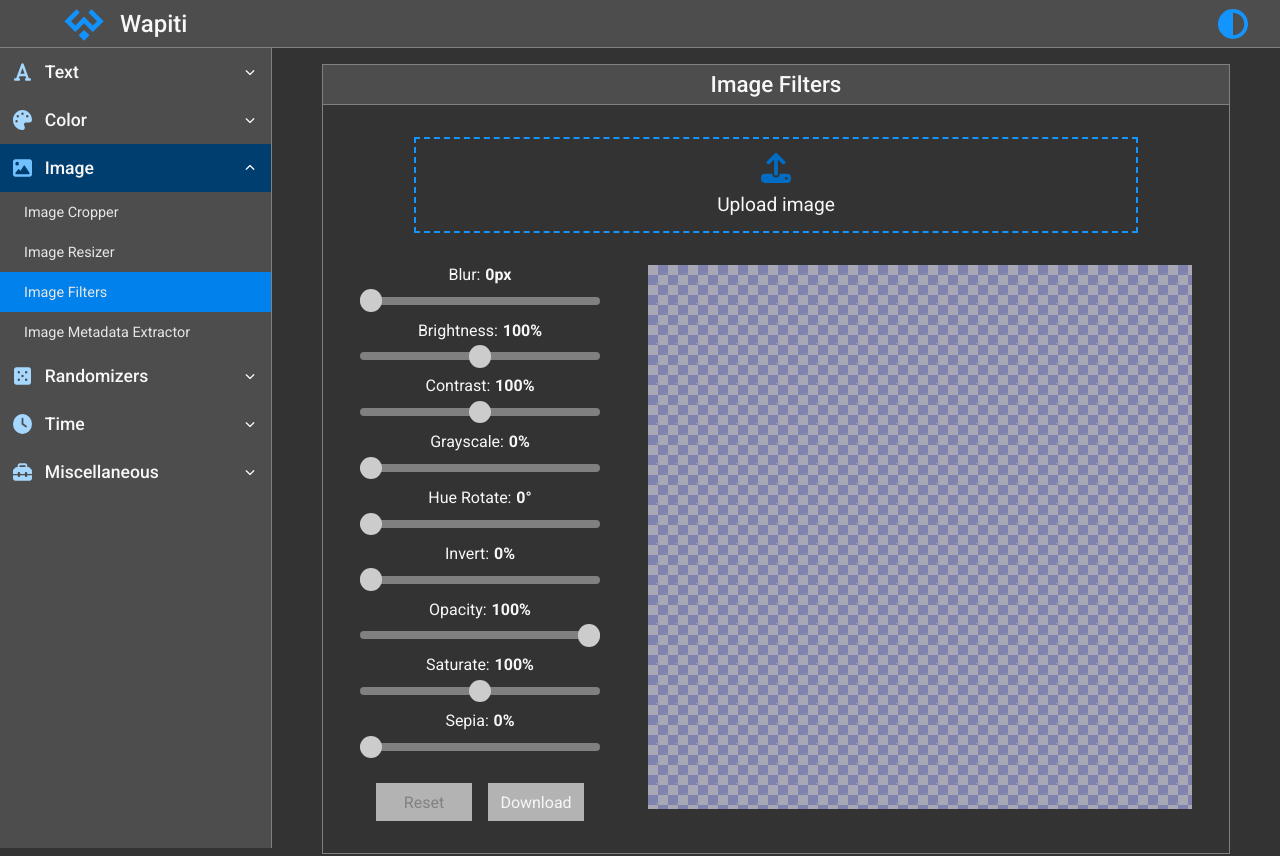
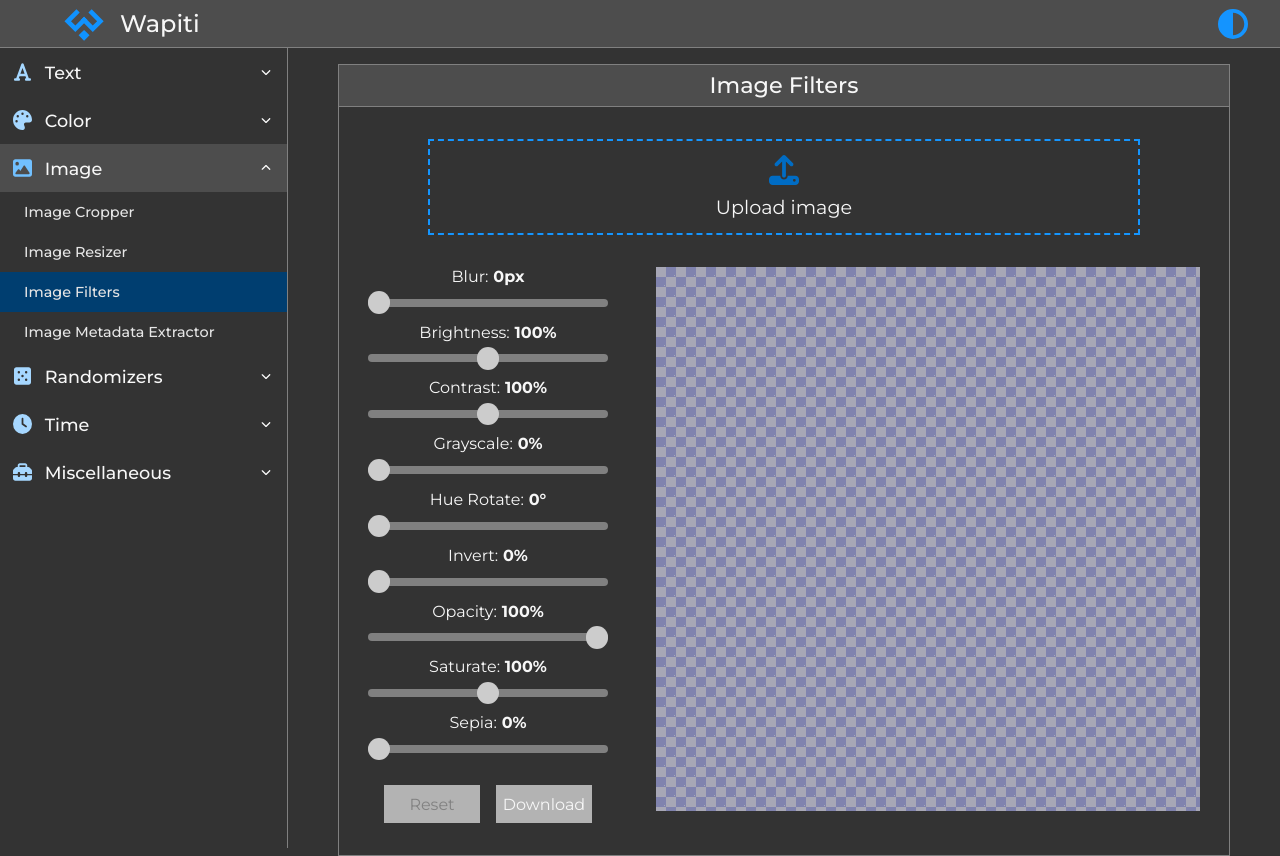
Before and after one commit to devmikh/wapiti-web-tools, a React (Vite) app: page /image-filters in a window 1280 px wide. Built offline with nearby package versions, Linux system fonts and the light colour scheme.

Commit message:
Update Toolbar CSS

```diff
--- a/src/components/core/Textarea/index.module.css
+++ b/src/components/core/Textarea/index.module.css
@@ -5,6 +5,7 @@
     border: 1px solid var(--grey-200);
     font-size: 1.3rem;
     resize: none;
+    font-family: inherit;
 }
 
 :global(body.dark) .textarea {
--- a/src/components/core/Textfield/index.module.css
+++ b/src/components/core/Textfield/index.module.css
@@ -70,6 +70,7 @@
     width: 16rem;
     padding: 0.4rem 0.8rem;
     font-size: 1.2rem;
+    font-family: inherit;
     border: none;
     background-color: inherit;
     color: inherit;
--- a/src/components/layout/MobileToolbar/index.module.css
+++ b/src/components/layout/MobileToolbar/index.module.css
@@ -6,11 +6,39 @@
     margin-top: 2rem;
     padding-bottom: 4rem;
     padding-top: 1rem;
-    background-color: var(--grey-100);
+    background-color: var(--white);
     z-index: 120;
     overflow-y: auto;
 }
 
 :global(body.dark) .mobile-toolbar-container {
-    background-color: var(--grey-700);
+    background-color: var(--grey-800);
 }
+
+.mobile-toolbar-container::-webkit-scrollbar {
+    width: 0.4rem;
+}
+
+.mobile-toolbar-container::-webkit-scrollbar-track {
+    background: var(--white);
+}
+
+:global(body.dark) .mobile-toolbar-container::-webkit-scrollbar-track {
+    background: var(--grey-800);
+}
+
+.mobile-toolbar-container::-webkit-scrollbar-thumb {
+    background: var(--grey-200);
+}
+
+:global(body.dark) .mobile-toolbar-container::-webkit-scrollbar-thumb {
+    background: var(--grey-500);
+}
+
+.mobile-toolbar-container::-webkit-scrollbar-thumb:hover {
+    background: var(--grey-300);
+}
+
+:global(body.dark) .mobile-toolbar-container::-webkit-scrollbar-thumb:hover {
+    background: var(--grey-400);
+}
--- a/src/components/layout/ToolCategory/index.module.css
+++ b/src/components/layout/ToolCategory/index.module.css
@@ -13,27 +13,27 @@
 }
 
 .category-title-container:hover {
+    background-color: var(--grey-100);
+}
+
+:global(body.dark) .category-title-container:hover {
+    background-color: var(--grey-700);
+}
+
+.category-title-container.active {
+    background-color: var(--grey-100);
+}
+
+:global(body.dark) .category-title-container.active {
+    background-color: var(--grey-700);
+}
+
+.category-title-container.active:hover {
     background-color: var(--grey-200);
 }
 
-:global(body.dark) .category-title-container:hover {
+:global(body.dark) .category-title-container.active:hover {
     background-color: var(--grey-600);
-}
-
-.category-title-container.active {
-    background-color: var(--blue-100);
-}
-
-:global(body.dark) .category-title-container.active {
-    background-color: var(--blue-900);
-}
-
-.category-title-container.active:hover {
-    background-color: var(--blue-200);
-}
-
-:global(body.dark) .category-title-container.active:hover {
-    background-color: var(--blue-800);
 }
 
 .icon {
--- a/src/components/layout/ToolLink/index.module.css
+++ b/src/components/layout/ToolLink/index.module.css
@@ -13,28 +13,32 @@
 }
 
 .link-container:hover {
-    background-color: var(--grey-200);
+    background-color: var(--grey-100);
 }
 
 :global(body.dark) .link-container:hover {
-    background-color: var(--grey-600);
+    background-color: var(--grey-700);
 }
 
 .link-container.active {
-    background-color: var(--blue-600);
-    color: var(--white);
+    background-color: var(--blue-100);
+}
+
+:global(body.dark) .link-container.active {
+    background-color: var(--blue-900);
 }
 
 .link-container.active:hover {
-    background-color: var(--blue-700);
+    background-color: var(--blue-200);
 }
 
 :global(body.dark) .link-container.active:hover {
-    background-color: var(--blue-500);
+    background-color: var(--blue-800);
 }
 
 .link {
     font-size: 0.9rem;
+    font-weight: 500;
 }
 
 @media only screen and (max-width: 768px) {
--- a/src/components/layout/Toolbar/index.module.css
+++ b/src/components/layout/Toolbar/index.module.css
@@ -2,7 +2,7 @@
     position: fixed;
     left: 0;
     top: 3rem;
-    width: 17rem;
+    width: 18rem;
     height: 100%;
     display: flex;
     flex-direction: column;
@@ -16,7 +16,35 @@
 
 :global(body.dark) .toolbar-container {
     border-right: 1px solid var(--grey-500);
-    background-color: var(--grey-700);
+    background-color: var(--grey-800);
+}
+
+.toolbar-container::-webkit-scrollbar {
+    width: 0.4rem;
+}
+
+.toolbar-container::-webkit-scrollbar-track {
+    background: var(--white);
+}
+
+:global(body.dark) .toolbar-container::-webkit-scrollbar-track {
+    background: var(--grey-800);
+}
+
+.toolbar-container::-webkit-scrollbar-thumb {
+    background: var(--grey-200);
+}
+
+:global(body.dark) .toolbar-container::-webkit-scrollbar-thumb {
+    background: var(--grey-500);
+}
+
+.toolbar-container::-webkit-scrollbar-thumb:hover {
+    background: var(--grey-300);
+}
+
+:global(body.dark) .toolbar-container::-webkit-scrollbar-thumb:hover {
+    background: var(--grey-400);
 }
 
 @media only screen and (max-width: 768px) {
--- a/src/index.css
+++ b/src/index.css
@@ -1,4 +1,5 @@
 @import url('https://fonts.googleapis.com/css2?family=Roboto:wght@400;500;700&display=swap');
+@import url('https://fonts.googleapis.com/css2?family=Montserrat:wght@400;500;700&display=swap');
 
 :root {
     --black: hsl(0, 0%, 15%);
@@ -47,8 +48,8 @@
 
 html {
     font-size: 16px;
-    font-family: 'Roboto', sans-serif;
-
+    /* font-family: 'Roboto', sans-serif; */
+    font-family: 'Montserrat', sans-serif;
 }
 
 body {
@@ -78,7 +79,7 @@ h1, h2, h3, h4, h5, h6 {
     display: flex;
     flex-direction: column;
     align-items: center;
-    padding-left: 17rem;
+    padding-left: 18rem;
 }
 
 .tool-container {
```
